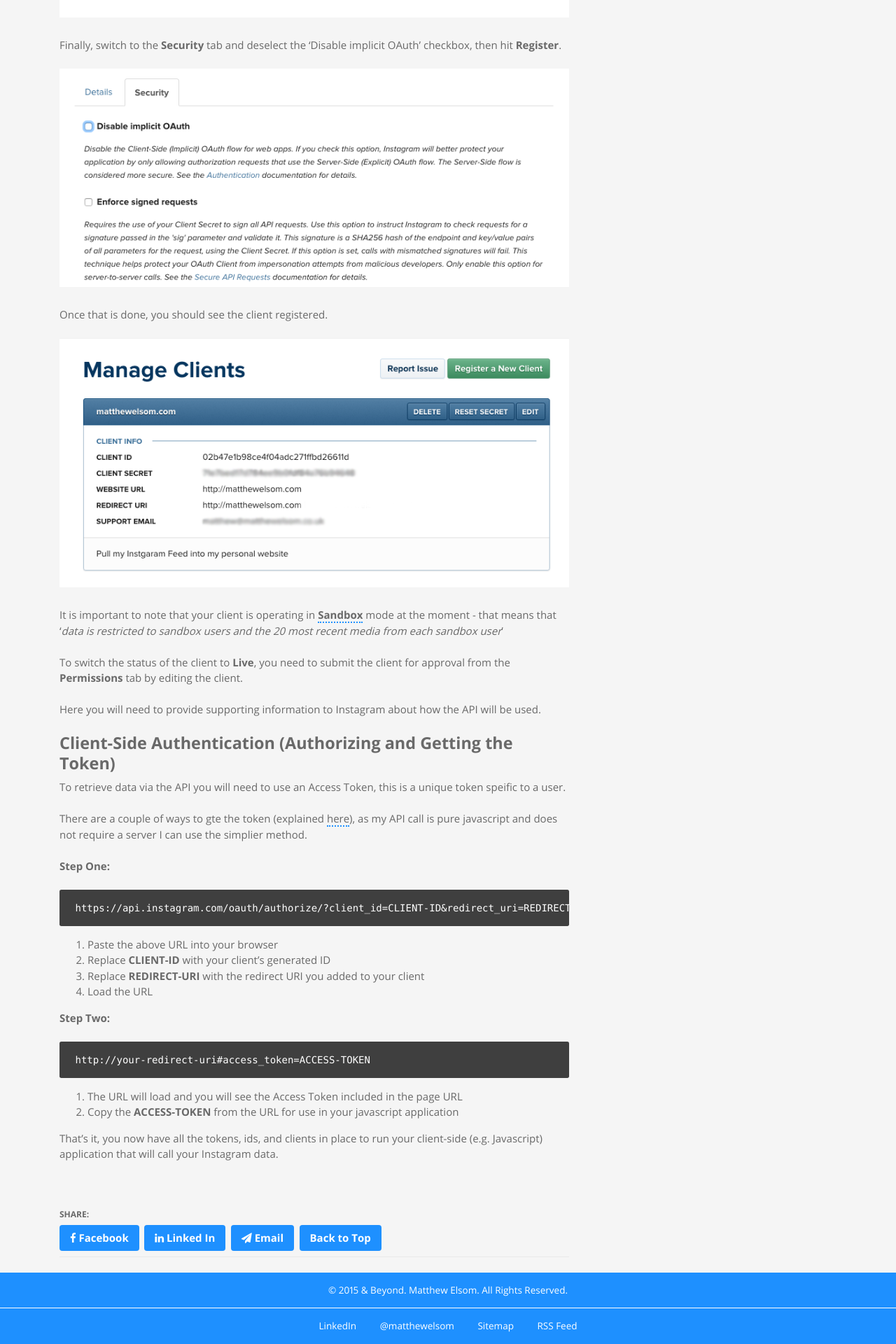
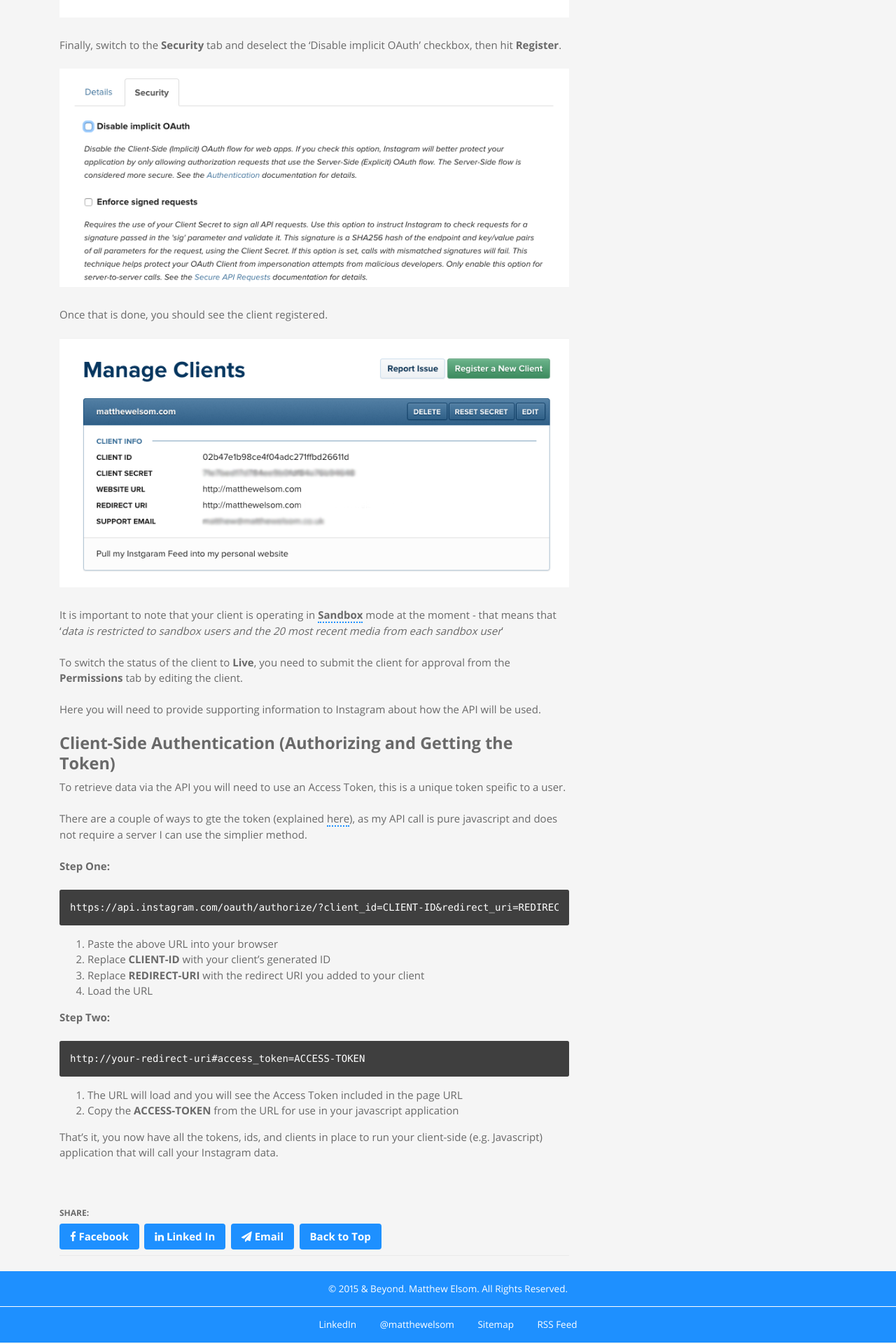
Before and after one commit to codophobia/matthewelsom.github.io, a Jekyll site: the page built from blog/_posts/2015-12-15-request-access-token-instagram.md, in a window 1280 px wide. Shown: the part 1644-3564 px from the top of the page at 70% size. Built offline with Jekyll 4.4.1, drawn with Linux system fonts in a browser that asks for light colours; comment, search, counter and statistics services are not loaded.

Commit message:
Highlight fix

```diff
--- a/assets/_sass/_base/base/_typography.scss
+++ b/assets/_sass/_base/base/_typography.scss
@@ -8,6 +8,8 @@
   font-size: $base-font-size;
   line-height: $base-line-height;
   font-kerning: normal;
+  -ms-text-size-adjust: 100%;
+  -webkit-text-size-adjust: 100%;
 }
 
 //Headings
@@ -186,38 +188,45 @@
   }
 }
 
+pre {
+  overflow: auto;
+}
 pre,
 code {
+  font-family: monospace, monospace;
+  font-size: 1em;
   -webkit-font-smoothing: auto;
-  padding: 0 $small-spacing;
-  display: inline-block;
-  margin: 0;
-  font-size: $base-font-size - 1px;
-  white-space: pre;
-  font-family: $code-font;
 }
 .highlight {
   background-color:#3f3f3f;
+  border-radius: $base-border-radius /1.5;
   margin: $base-padding 0;
-  padding:  $base-padding $small-spacing;
-  width: 100%;
-  max-width: 100%;
-  overflow-x: auto;
+  padding:  $base-padding;
+//  width: 100%;
+//  max-width: 100%;
+//  overflow-x: auto;
+//  vertical-align: middle;
+//  white-space: pre;
+}
+
+:not(pre)>code {
+  font-size: $base-font-size - 1px;
+  font-family: $code-font;
+  color: $blue;
+  background: white;
   vertical-align: middle;
-  font-size: $base-font-size - 1px;
   border-radius: $base-border-radius /1.5;
 }
-
-p > pre,
-p > code,
-li > code,
-.alert > code {
-  color: $blue;
-  background: white;
-  max-width: 100%;
-  overflow-x: auto;
-  vertical-align: middle;
-  border-radius: $base-border-radius /1.5;
+.highlight code,
+.highlight pre {
+  font-family: $code-font;
+  font-size: $base-font-size - 1px;
+  margin: 0;
+//  padding: 0 $small-spacing;
+//  display: inline-block;
+//  max-width: 100%;
+//  overflow-x: auto;
+//  white-space: pre;
 }
 
 
```
